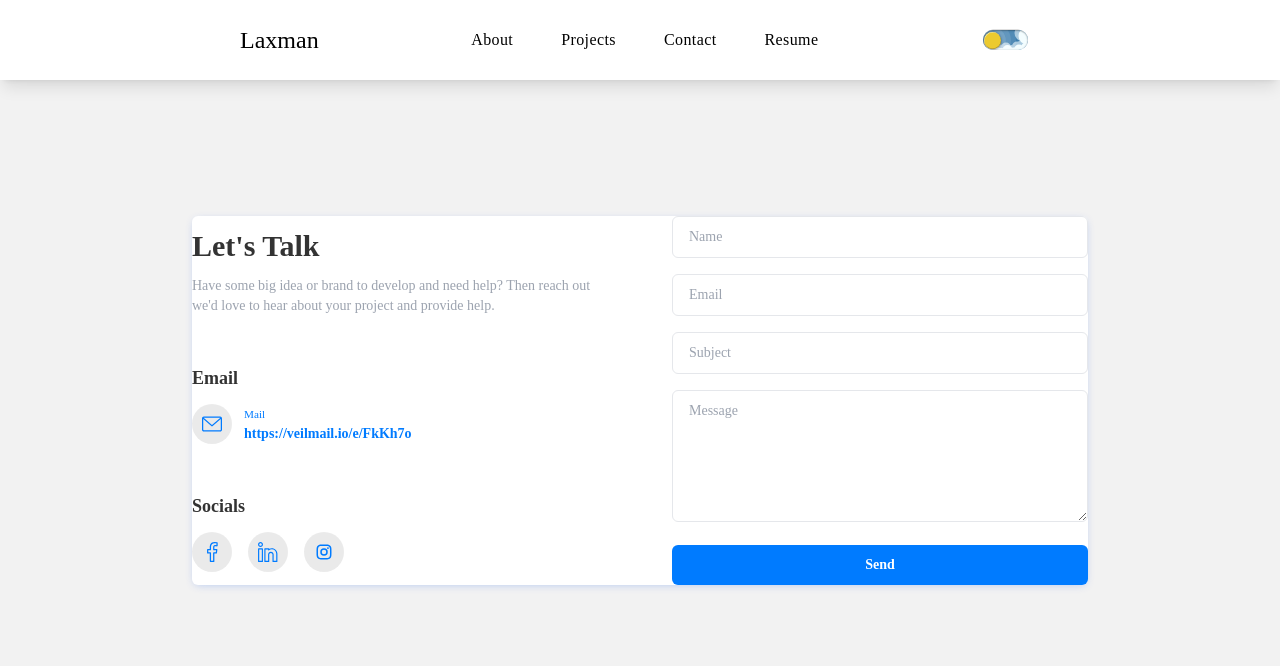
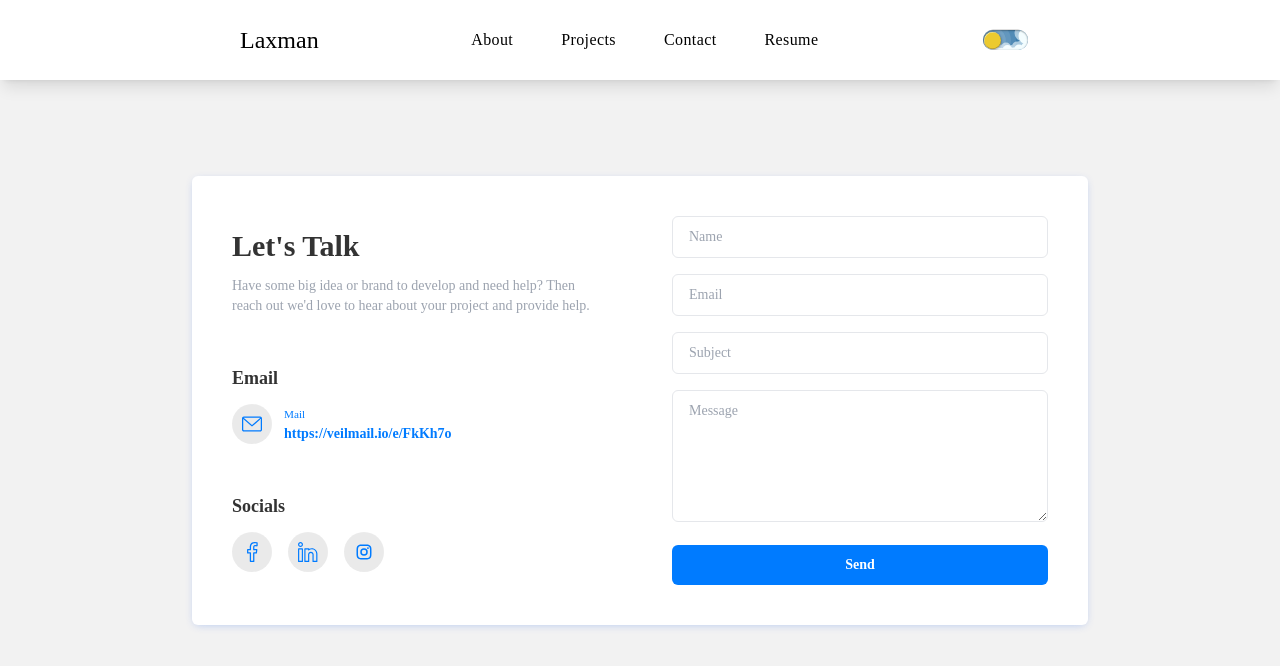
Before and after one commit to laxman1892/personal-portfolio, a Next.js app: page /contact in a window 1280 px wide. Shown: the top 666 px of the page. Built offline with nearby package versions, Linux system fonts and the light colour scheme.

Commit message:
styling changes

```diff
--- a/src/app/contact/page.tsx
+++ b/src/app/contact/page.tsx
@@ -1,8 +1,7 @@
 export default function Contact() {
   return (
-    // comments
-    <div className="md:h-screen pt-16 md:pt-0 flex justify-center items-center">
-      <div className="grid sm:grid-cols-2 items-center gap-16 px-6 md:px-0 mx-auto max-w-4xl bg-white shadow-[0_2px_10px_-3px_rgba(6,81,237,0.3)] rounded-md text-[#333]">
+    <div className="md:h-screen pt-20 md:pt-0 flex justify-center items-center">
+      <div className="grid sm:grid-cols-2 items-center gap-16 px-6 py-2 md:px-10 md:py-10 mx-auto max-w-4xl bg-white shadow-[0_2px_10px_-3px_rgba(6,81,237,0.3)] rounded-md text-[#333]">
         <div>
           <h1 className="text-3xl font-bold">Let's Talk</h1>
           <p className="text-sm text-gray-400 mt-3">
```
